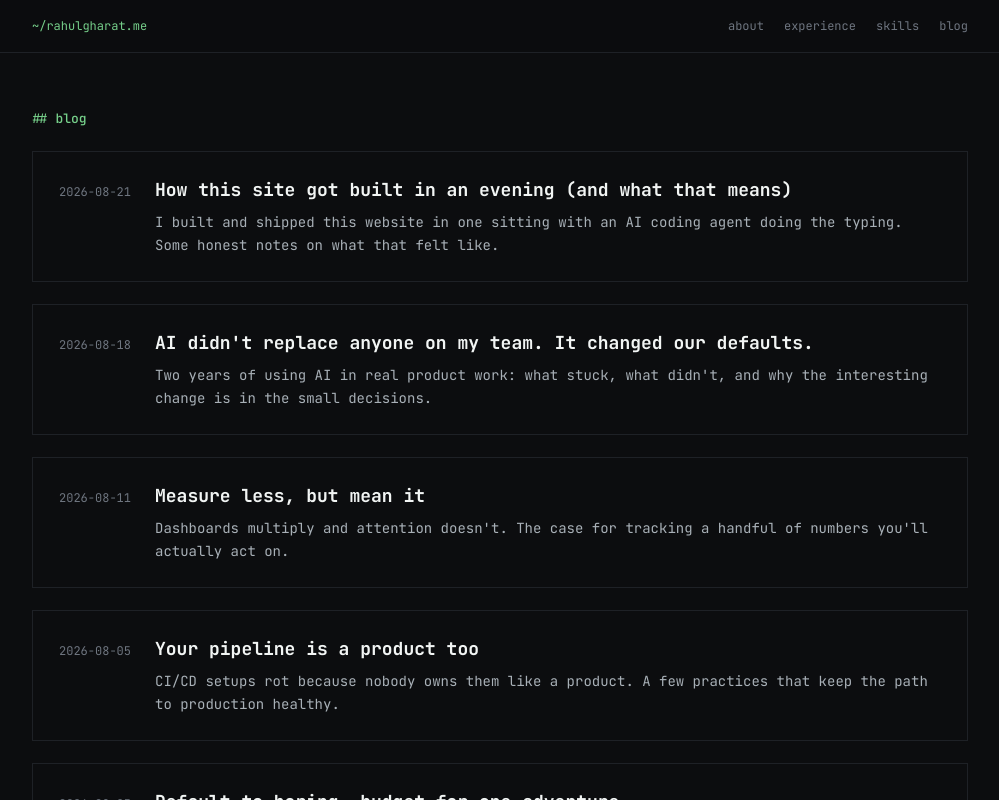
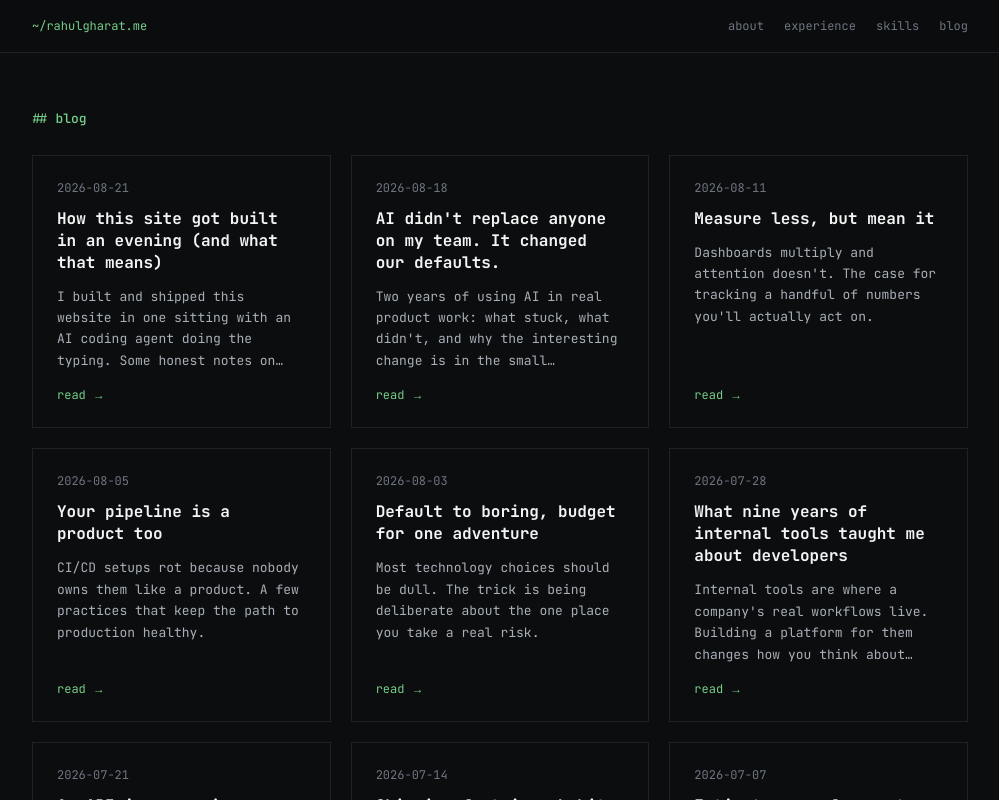
Before and after one commit to rahulgharat-me/profile-website, a Next.js app: page /blog in a window 1280 px wide. Shown: the top 800 px of the page, without its empty margins (140-1139 px from the left). Built offline with nearby package versions, Linux system fonts and the light colour scheme.

Commit message:
grid view for blogs

```diff
--- a/app/blog/page.tsx
+++ b/app/blog/page.tsx
@@ -14,27 +14,28 @@ export default function BlogIndex() {
   return (
     <>
       <Nav />
-      <main className="mx-auto max-w-[1000px] px-6 sm:px-8 pt-14 pb-16 min-h-screen flex flex-col gap-[22px]">
+      <main className="mx-auto max-w-[1000px] px-6 sm:px-8 pt-14 pb-16 min-h-screen flex flex-col gap-[26px]">
         <h3 className="text-[13px] text-accent font-medium">## blog</h3>
+        <div className="grid grid-cols-1 sm:grid-cols-2 lg:grid-cols-3 gap-5">
           {posts.map((post) => (
             <Link
               key={post.slug}
               href={`/blog/${post.slug}/`}
-            className="flex gap-4 sm:gap-6 items-baseline border border-line p-5 sm:px-[26px] sm:py-6 flex-wrap hover:border-accent hover:bg-card transition-colors"
+              className="flex flex-col gap-3 border border-line p-5 sm:p-6 hover:border-accent hover:bg-card hover:-translate-y-0.5 transition-all"
             >
-            <span className="text-xs text-fg-dim whitespace-nowrap">
-              {post.date}
-            </span>
-            <span className="flex flex-col gap-[7px] min-w-[220px] flex-1">
-              <span className="text-lg font-bold text-fg-bright">
+              <span className="text-xs text-fg-dim">{post.date}</span>
+              <span className="text-base font-bold leading-snug text-fg-bright">
                 {post.title}
               </span>
-              <span className="text-sm leading-[1.65] text-fg-mid">
+              <span className="text-[13px] leading-[1.65] text-fg-mid line-clamp-4">
                 {post.excerpt}
               </span>
+              <span className="text-xs text-accent mt-auto pt-1">
+                read →
               </span>
             </Link>
           ))}
+        </div>
       </main>
       <Footer />
     </>
```
Lines whose indentation alone changed are shown as unchanged.
